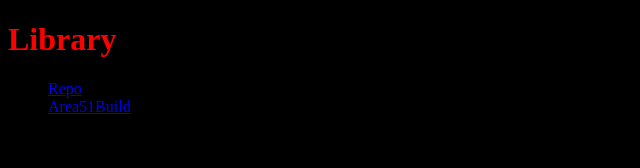
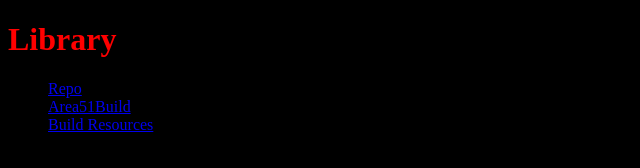
Before and after one commit to dgrant51/area51, a plain HTML site: page index.html in a window 1280 px wide. Shown: the whole page, without its empty margins (0-640 px from the left). Drawn offline with Linux system fonts and the light colour scheme.

Commit message:
Update index.html

```diff
--- a/index.html
+++ b/index.html
@@ -12,6 +12,8 @@
   <li style=:"color:white">
      <a href="build">Area51Build</a>
    </li>
+
+  <li> <a href="Build Resources">Build Resources<a></li>
   </ol>
   </p>
 
```
